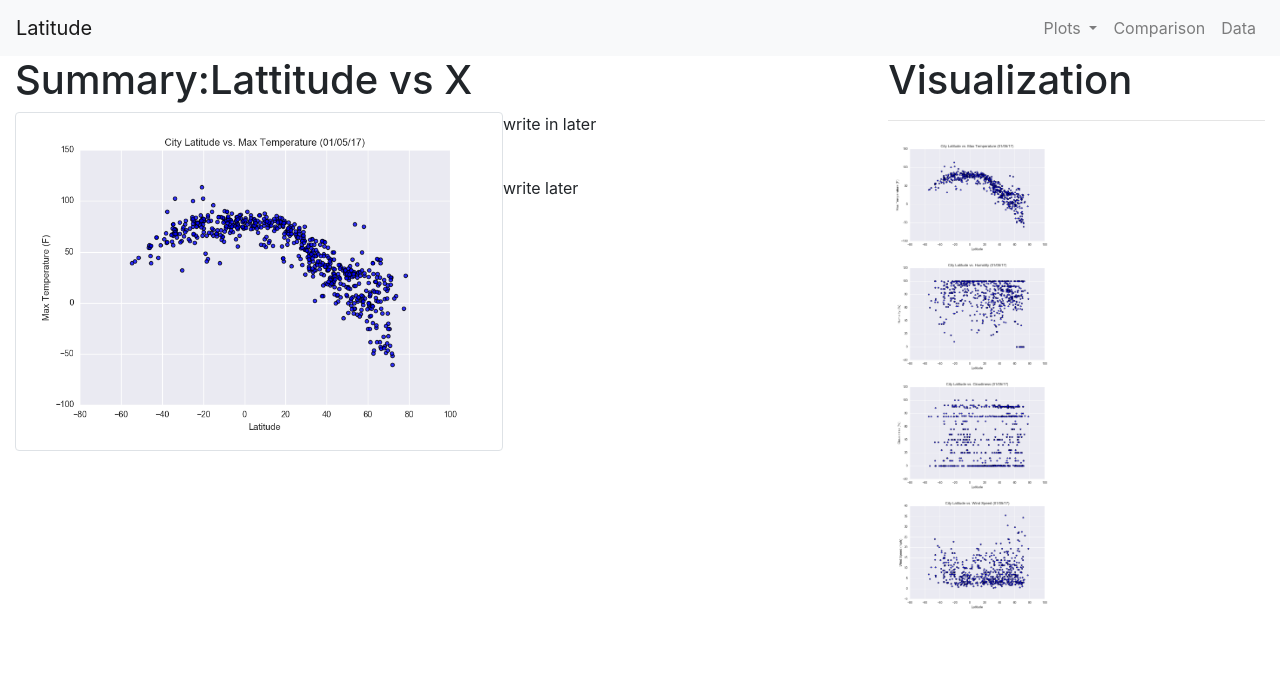
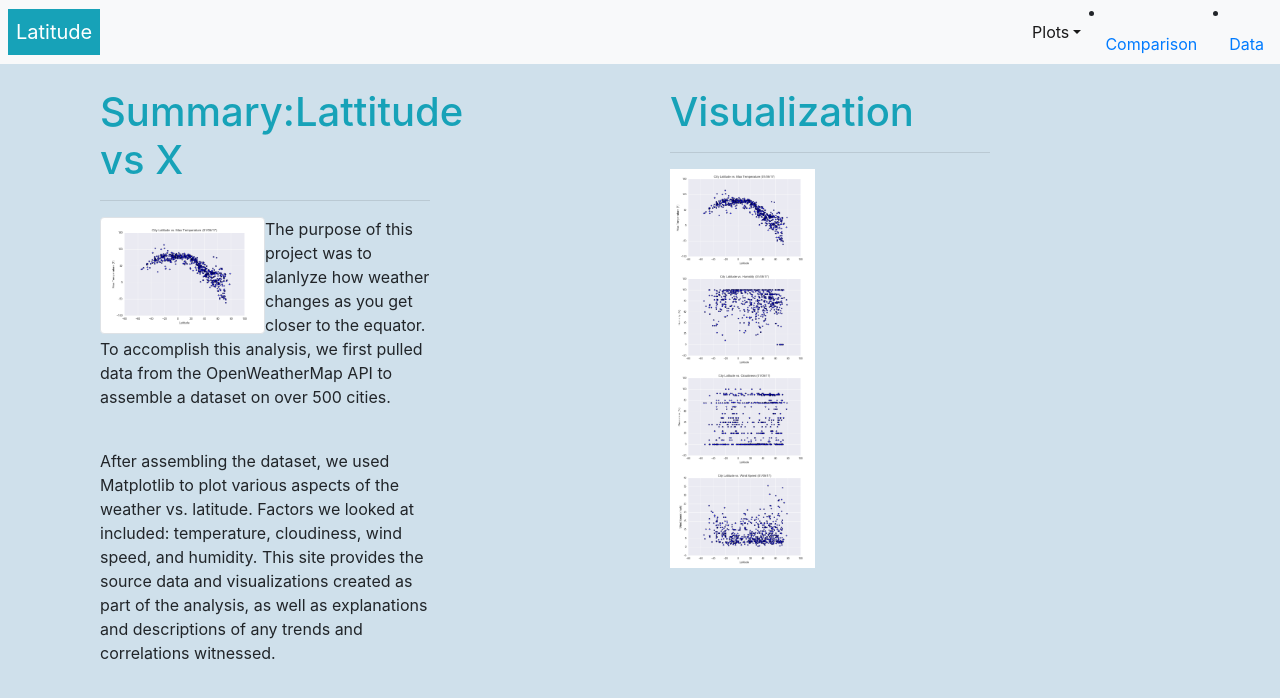
Before and after one commit to a-prospero/Web-Design_Challenge, a plain HTML site: page index.html in a window 1280 px wide. Drawn offline with nearby package versions, Linux system fonts and the light colour scheme.

Commit message:
fixing code

```diff
--- a/index.html
+++ b/index.html
@@ -3,67 +3,66 @@
 <head>
     <meta charset="UTF-8">
     <meta name="viewport" content="width=device-width, initial-scale=1.0">
-    <title>Document</title>
+    <title>Web Visualization Dashboard</title>
     <link rel="stylesheet" href="https://stackpath.bootstrapcdn.com/bootstrap/4.3.1/css/bootstrap.min.css" integrity="sha384-ggOyR0iXCbMQv3Xipma34MD+dH/1fQ784/j6cY/iJTQUOhcWr7x9JvoRxT2MZw1T" crossorigin="anonymous">
     <link rel="stylesheet" href="style.css">
 </head>
-<body>
+<body style='background:rgb(207, 224, 235);'>
 
-
-
-<nav class="navbar navbar-expand-lg navbar-light bg-light">
-    <a class="navbar-brand" href="index.html">Latitude</a>
+<nav class="navbar navbar-expand-lg p-0 navbar-light bg-light">
+    <a class="navbar-brand bg-info p-2 text-white ml-2" href="index.html">Latitude</a>
     <button class="navbar-toggler" type="button" data-toggle="collapse" data-target="#navbarSupportedContent" aria-controls="navbarSupportedContent" aria-expanded="false" aria-label="Toggle navigation">
       <span class="navbar-toggler-icon"></span>
     </button>
 
     <div class="collapse navbar-collapse" id="navbarSupportedContent">
       <ul class="navbar-nav ml-auto">
+       <li class="nav-item dropdown">
+          <a class="nav-link dropdown-toggle active" href="#" role="button" data-toggle="dropdown" aria-haspopup="true" aria-expanded="false">
+            Plots</a>
 
-        <li class="nav-item dropdown">
-          <a class="nav-link dropdown-toggle" href="#" id="navbarDropdown" role="button" data-toggle="dropdown" aria-haspopup="true" aria-expanded="false">
-            Plots
-          </a>
-          <div class="dropdown-menu" aria-labelledby="navbarDropdown">
+          <div class="dropdown-menu"div>
             <a class="dropdown-item" href="cloudiness.html">cloudiness </a>
             <a class="dropdown-item" href="humidity.html">humidity</a>
             <a class="dropdown-item" href="temperature.html">temperature</a>
             <a class="dropdown-item" href="wind_speed.html">wind_speed</a>
             </li>
-        <li class="nav-item">
+          </div>
+        <li class="nav-item active">
           <a class="nav-link" href="comparison.html" >Comparison</a>
         </li>
-        <li class="nav-item">
+        <li class="nav-item active">
             <a class="nav-link" href="data.html" >Data</a>
           </li>
       </ul>
-
     </div>
   </nav>
-<div clss="container">
-    <div class="row">
-        <div class="col-md-8">
 
-            <div class="col-md-12">
-                <h1>
-                  Summary:Lattitude vs X
-
-                </h1>
+<div class="container">
+    <div class="row mt-4">
+        <div class="col-md-6 big-white">
+            <div class="col-md-8">
+                <h1 class="text-info display-5">Summary:Lattitude vs X</h1>
+                <hr>
                 <div class="thumbnail">
-                    <img src="Resources/assets/images/Fig1.png" class="img-thumbnail float-left" width="60%" alt="Maximum temperature">
+                    <img src="Resources/assets/images/Fig1.png" class="img-thumbnail float-left" width="50%" alt="Maximum temperature">
 
                 </div>
                 <p>
-                    write in later
+                    The purpose of this project was to alanlyze how weather changes as you get closer to the equator.
+                    To accomplish this analysis, we first pulled data from the OpenWeatherMap API to assemble a dataset on over 500 cities.
+
                 </p><br>
                 <p>
-                    write later
+                    After assembling the dataset, we used Matplotlib to plot various aspects of the weather vs. latitude. Factors we looked
+                    at included: temperature, cloudiness, wind speed, and humidity.  This site provides the source data and visualizations
+                    created as part of the analysis, as well as explanations and descriptions of any trends and correlations witnessed.
                 </p>
         </div>
     </div>
 <div class="col-md-4">
-    <div class="col-md-12">
-        <h1>
+    <div class="col-md-12 big-white">
+        <h1 class="text-info display-5">
             Visualization
         </h1><hr>
 <div class="row">
```
Also changed, not shown: Untitled-1.txt (added).
